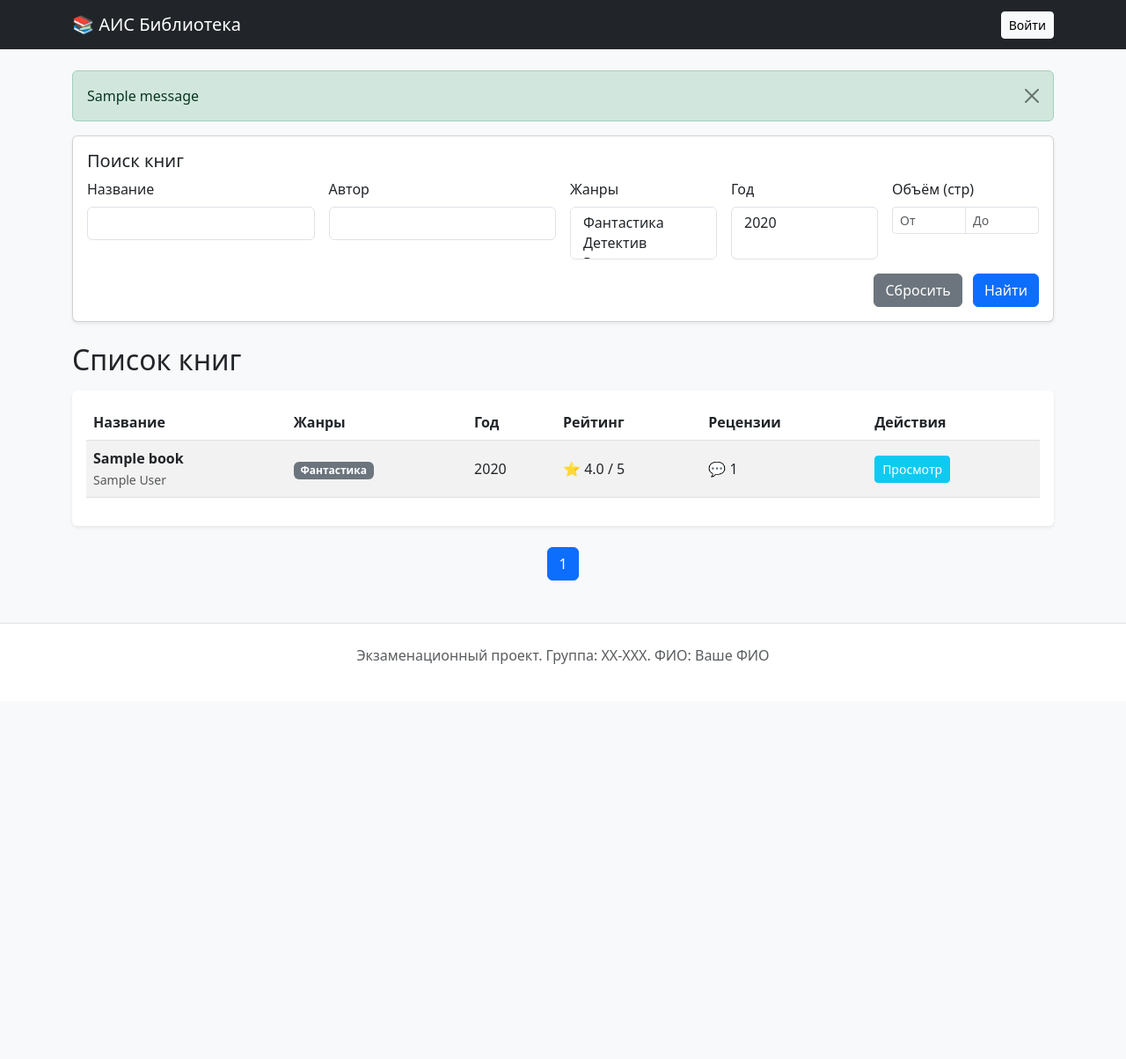
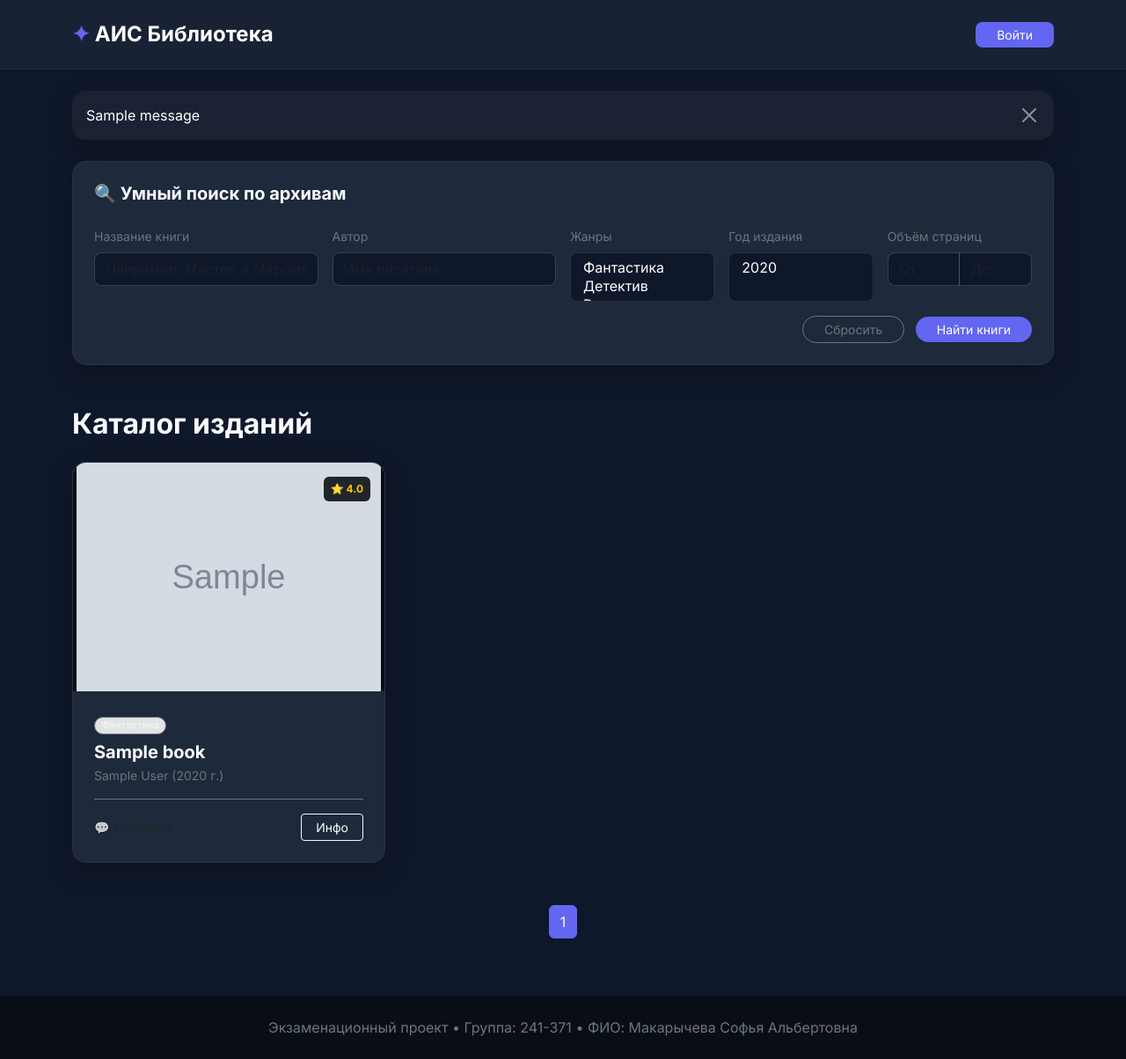
Before and after one commit to ssofpv/electronic-library, a Flask app: page / in a window 1280 px wide. Shown: the whole page at 88% size. Before the commit the page ends 755 px from the top, so only its background shows below. Run offline with Flask 3, Linux system fonts and the light colour scheme; tables that the repository leaves empty hold one stand-in row (values such as "Sample post"); grey boxes marked "Sample" are stand-in pictures; one stand-in notice (Sample message) is shown; some libraries are stand-ins or nearby versions.

Commit message:
Initial commit: exam project

```diff
--- a/templates/base.html
+++ b/templates/base.html
@@ -2,32 +2,114 @@
 <html lang="ru">
 <head>
     <meta charset="UTF-8">
+    <meta name="viewport" content="width=device-width, initial-scale=1.0">
     <title>Электронная библиотека</title>
+    <!-- Продвинутые шрифты и Bootstrap -->
+    <link href="https://fonts.googleapis.com/css2?family=Inter:wght@300;400;500;600;700&display=swap" rel="stylesheet">
     <link href="https://cdn.jsdelivr.net/npm/bootstrap@5.3.0/dist/css/bootstrap.min.css" rel="stylesheet">
     <link rel="stylesheet" href="https://cdn.jsdelivr.net/npm/easymde/dist/easymde.min.css">
+
+    <style>
+        :root {
+            --bg-main: #0f172a;
+            --bg-card: #1e293b;
+            --text-main: #f8fafc;
+            --text-muted: #94a3b8;
+            --accent: #6366f1;
+            --accent-hover: #4f46e5;
+        }
+        body {
+            font-family: 'Inter', sans-serif;
+            background-color: var(--bg-main);
+            color: var(--text-main);
+            min-height: 100vh;
+            display: flex;
+            flex-direction: column;
+        }
+        .navbar-custom {
+            background-color: rgba(30, 41, 59, 0.7);
+            backdrop-filter: blur(12px);
+            border-bottom: 1px solid rgba(255, 255, 255, 0.05);
+        }
+        .glass-card {
+            background: var(--bg-card);
+            border: 1px solid rgba(255, 255, 255, 0.05);
+            border-radius: 16px;
+            box-shadow: 0 10px 30px rgba(0, 0, 0, 0.2);
+            color: var(--text-main);
+        }
+        .btn-accent {
+            background-color: var(--accent);
+            color: white;
+            border-radius: 8px;
+            border: none;
+            transition: all 0.3s ease;
+        }
+        .btn-accent:hover {
+            background-color: var(--accent-hover);
+            color: white;
+            transform: translateY(-2px);
+        }
+        .form-control, .form-select {
+            background-color: #0f172a;
+            border: 1px solid rgba(255, 255, 255, 0.1);
+            color: white !important;
+            border-radius: 8px;
+        }
+        .form-control:focus, .form-select:focus {
+            background-color: #0f172a;
+            border-color: var(--accent);
+            box-shadow: 0 0 0 3px rgba(99, 102, 241, 0.3);
+        }
+        footer {
+            margin-top: auto;
+            background-color: #090d16;
+            border-top: 1px solid rgba(255, 255, 255, 0.05);
+        }
+        /* Стилизация EasyMDE под темную тему */
+        .EasyMDEContainer .CodeMirror {
+            background: #0f172a !important;
+            color: white !important;
+            border-color: rgba(255, 255, 255, 0.1) !important;
+        }
+        .editor-toolbar {
+            background: #1e293b !important;
+            border-color: rgba(255, 255, 255, 0.1) !important;
+        }
+        .editor-toolbar button { color: white !important; }
+        .editor-toolbar button.active, .editor-toolbar button:hover { background: #0f172a !important; }
+    </style>
 </head>
-<body class="bg-light">
-    <nav class="navbar navbar-expand-lg navbar-dark bg-dark mb-4">
+<body>
+    <!-- Навигация -->
+    <nav class="navbar navbar-expand-lg navbar-dark navbar-custom sticky-top mb-4 py-3">
         <div class="container">
-            <a class="navbar-brand" href="{{ url_for('index') }}">📚 АИС Библиотека</a>
+            <a class="navbar-brand fw-bold fs-4 text-white" href="{{ url_for('index') }}">
+                <span style="color: var(--accent);">✦</span> АИС Библиотека
+            </a>
             <div class="ms-auto d-flex align-items-center">
                 {% if current_user.is_authenticated %}
-                    <span class="text-white me-3">{{ current_user.full_name }} ({{ current_user.role.name }})</span>
-                    <a href="{{ url_for('logout') }}" class="btn btn-outline-light btn-sm">Выйти</a>
+                    <span class="text-white-50 me-3 fs-6">
+                        👋 {{ current_user.full_name }} <span class="badge bg-dark-subtle border border-secondary text-white ms-1">{{ current_user.role.name }}</span>
+                    </span>
+                    <a href="{{ url_for('logout') }}" class="btn btn-outline-light btn-sm px-3 rounded-pill">Выйти</a>
                 {% else %}
-                    <a href="{{ url_for('login') }}" class="btn btn-light btn-sm">Войти</a>
+                    <a href="{{ url_for('login') }}" class="btn btn-accent btn-sm px-4">Войти</a>
                 {% endif %}
             </div>
         </div>
     </nav>
 
     <div class="container">
+        <!-- Сообщения -->
         {% with messages = get_flashed_messages(with_categories=true) %}
             {% if messages %}
                 {% for category, message in messages %}
-                    <div class="alert alert-{{ category }} alert-dismissible fade show" role="alert">
-                        {{ message }}
-                        <button type="button" class="btn-close" data-bs-dismiss="alert"></button>
+                    <div class="alert alert-{{ 'danger' if category == 'danger' else 'success' }} glass-card border-0 mb-4 fade show" role="alert" style="background: rgba(255,255,255,0.05); backdrop-filter: blur(10px);">
+                        <div class="d-flex justify-content-between align-items-center text-white">
+                            <span>{{ message }}</span>
+                            <button type="button" class="btn-close btn-close-white" data-bs-dismiss="alert"></button>
+                        </div>
                     </div>
                 {% endfor %}
             {% endif %}
@@ -36,8 +118,8 @@
         {% block content %}{% endblock %}
     </div>
 
-    <footer class="text-center text-muted py-4 mt-5 bg-white border-top">
-        <p>Экзаменационный проект. Группа: ХХ-ХХХ. ФИО: Ваше ФИО</p>
+    <footer class="text-center text-muted py-4 mt-5">
+        <p class="m-0 text-secondary">Экзаменационный проект • Группа: 241-371 • ФИО: Макарычева Софья Альбертовна</p>
     </footer>
 
     <script src="https://cdn.jsdelivr.net/npm/bootstrap@5.3.0/dist/js/bootstrap.bundle.min.js"></script>
--- a/templates/index.html
+++ b/templates/index.html
@@ -1,20 +1,21 @@
 {% extends 'base.html' %}
 {% block content %}
 
-<div class="card mb-4 shadow-sm">
+<!-- Форма поиска -->
+<div class="card glass-card mb-5 p-2">
     <div class="card-body">
-        <h5 class="card-title">Поиск книг</h5>
+        <h5 class="card-title fw-bold mb-4">🔍 Умный поиск по архивам</h5>
         <form method="GET" action="{{ url_for('index') }}" class="row g-3">
             <div class="col-md-3">
-                <label class="form-label">Название</label>
-                <input type="text" name="title" class="form-value form-control" value="{{ request.args.get('title', '') }}">
+                <label class="form-label text-secondary small">Название книги</label>
+                <input type="text" name="title" class="form-control" value="{{ request.args.get('title', '') }}" placeholder="Например: Мастер и Маргарита">
             </div>
             <div class="col-md-3">
-                <label class="form-label">Автор</label>
-                <input type="text" name="author" class="form-control" value="{{ request.args.get('author', '') }}">
+                <label class="form-label text-secondary small">Автор</label>
+                <input type="text" name="author" class="form-control" value="{{ request.args.get('author', '') }}" placeholder="Имя писателя">
             </div>
             <div class="col-md-2">
-                <label class="form-label">Жанры</label>
+                <label class="form-label text-secondary small">Жанры</label>
                 <select name="genres" class="form-select" multiple size="2">
                     {% for g in all_genres %}
                         <option value="{{ g.id }}" {% if g.id|string in request.args.getlist('genres') %}selected{% endif %}>{{ g.name }}</option>
@@ -22,7 +23,7 @@
                 </select>
             </div>
             <div class="col-md-2">
-                <label class="form-label">Год</label>
+                <label class="form-label text-secondary small">Год издания</label>
                 <select name="years" class="form-select" multiple size="2">
                     {% for y in all_years %}
                         <option value="{{ y }}" {% if y|string in request.args.getlist('years') %}selected{% endif %}>{{ y }}</option>
@@ -30,101 +31,117 @@
                 </select>
             </div>
             <div class="col-md-2">
-                <label class="form-label">Объём (стр)</label>
-                <div class="input-group input-group-sm">
+                <label class="form-label text-secondary small">Объём страниц</label>
+                <div class="input-group">
                     <input type="number" name="pages_from" placeholder="От" class="form-control" value="{{ request.args.get('pages_from', '') }}">
                     <input type="number" name="pages_to" placeholder="До" class="form-control" value="{{ request.args.get('pages_to', '') }}">
                 </div>
             </div>
-            <div class="col-12 text-end">
-                <a href="{{ url_for('index') }}" class="btn btn-secondary me-2">Сбросить</a>
-                <button type="submit" class="btn btn-primary">Найти</button>
+            <div class="col-12 text-end mt-3">
+                <a href="{{ url_for('index') }}" class="btn btn-outline-secondary me-2 px-4 btn-sm rounded-pill">Сбросить</a>
+                <button type="submit" class="btn btn-accent px-4 btn-sm rounded-pill">Найти книги</button>
             </div>
         </form>
     </div>
 </div>
 
-<h2 class="mb-3">Список книг</h2>
-<div class="table-responsive bg-white p-3 rounded shadow-sm">
-    <table class="table table-striped align-middle">
-        <thead>
-            <tr>
-                <th>Название</th>
-                <th>Жанры</th>
-                <th>Год</th>
-                <th>Рейтинг</th>
-                <th>Рецензии</th>
-                <th>Действия</th>
-            </tr>
-        </thead>
-        <tbody>
-            {% for book in books %}
-            <tr>
-                <td><strong>{{ book.title }}</strong><br><small class="text-muted">{{ book.author }}</small></td>
-                <td>
+<!-- Заголовок и кнопка добавления -->
+<div class="d-flex justify-content-between align-items-center mb-4">
+    <h2 class="fw-bold m-0">Каталог изданий</h2>
+    {% if current_user.is_authenticated and current_user.is_admin() %}
+        <a href="{{ url_for('add_book') }}" class="btn btn-success btn-sm px-4 rounded-pill">+ Добавить новинку</a>
+    {% endif %}
+</div>
+
+<!-- Сетка карточек книг (Вместо таблицы) -->
+<div class="row row-cols-1 row-cols-md-2 row-cols-lg-3 g-4">
+    {% for book in books %}
+    <div class="col">
+        <div class="card glass-card h-100 overflow-hidden d-flex flex-column transition-all hover-up" style="transition: transform 0.3s ease;">
+            <!-- Картинка обложки -->
+            <div style="height: 260px; background: #090d16; overflow: hidden;" class="text-center position-relative d-flex align-items-center justify-content-center">
+                {% if book.cover %}
+                    <img src="{{ url_for('static', filename='covers/' ~ book.cover.filename) }}" style="max-height: 100%; object-fit: contain;" alt="Обложка">
+                {% else %}
+                    <span class="text-muted">Нет обложки</span>
+                {% endif %}
+                <span class="position-absolute top-0 end-0 m-3 badge bg-dark rgba-bg text-warning p-2">⭐ {{ book.avg_rating }}</span>
+            </div>
+
+            <!-- Инфо карточки -->
+            <div class="card-body d-flex flex-column p-4">
+                <div class="mb-2">
                     {% for g in book.genres %}
-                        <span class="badge bg-secondary">{{ g.name }}</span>
+                        <span class="badge bg-secondary-subtle text-white-50 bg-dark border border-secondary btn-sm rounded-pill me-1" style="font-size: 11px;">{{ g.name }}</span>
                     {% endfor %}
-                </td>
-                <td>{{ book.year }}</td>
-                <td>⭐ {{ book.avg_rating }} / 5</td>
-                <td>💬 {{ book.rev_count }}</td>
-                <td>
+                </div>
+                <h5 class="card-title fw-bold text-white mb-1">{{ book.title }}</h5>
+                <p class="text-secondary small mb-3">{{ book.author }} ({{ book.year }} г.)</p>
+
+                <div class="mt-auto pt-3 border-top border-secondary d-flex justify-content-between align-items-center">
+                    <span class="small text-muted">💬 {{ book.rev_count }} отзывов</span>
+
                     <div class="btn-group btn-group-sm">
-                        <a href="{{ url_for('view_book', book_id=book.id) }}" class="btn btn-info text-white">Просмотр</a>
+                        <a href="{{ url_for('view_book', book_id=book.id) }}" class="btn btn-outline-light btn-sm px-3">Инфо</a>
                         {% if current_user.is_authenticated and (current_user.is_admin() or current_user.is_moderator()) %}
-                            <a href="{{ url_for('edit_book', book_id=book.id) }}" class="btn btn-warning">Редактировать</a>
+                            <a href="{{ url_for('edit_book', book_id=book.id) }}" class="btn btn-outline-warning btn-sm">📝</a>
                         {% endif %}
                         {% if current_user.is_authenticated and current_user.is_admin() %}
-                            <button type="button" class="btn btn-danger" data-bs-toggle="modal" data-bs-target="#deleteModal" data-book-id="{{ book.id }}" data-book-title="{{ book.title }}">Удалить</button>
+                            <button type="button" class="btn btn-outline-danger btn-sm" data-bs-toggle="modal" data-bs-target="#deleteModal" data-book-id="{{ book.id }}" data-book-title="{{ book.title }}">🗑️</button>
                         {% endif %}
                     </div>
-                </td>
-            </tr>
-            {% endfor %}
-        </tbody>
-    </table>
+                </div>
+            </div>
+        </div>
+    </div>
+    {% endfor %}
 </div>
 
-<nav class="mt-4">
+<!-- Пагинация -->
+<nav class="mt-5">
     <ul class="pagination justify-content-center">
         {% for page in pagination.iter_pages() %}
             {% if page %}
                 <li class="page-item {% if page == pagination.page %}active{% endif %}">
-                    <a class="page-link" href="{{ url_for('index', page=page, title=request.args.get('title',''), author=request.args.get('author',''), genres=request.args.getlist('genres'), years=request.args.getlist('years'), pages_from=request.args.get('pages_from',''), pages_to=request.args.get('pages_to','')) }}">{{ page }}</a>
+                    <a class="page-link border-secondary bg-dark text-white" href="{{ url_for('index', page=page, title=request.args.get('title',''), author=request.args.get('author',''), genres=request.args.getlist('genres'), years=request.args.getlist('years'), pages_from=request.args.get('pages_from',''), pages_to=request.args.get('pages_to','')) }}">{{ page }}</a>
                 </li>
             {% else %}
-                <li class="page-item disabled"><span class="page-link">...</span></li>
+                <li class="page-item disabled"><span class="page-link border-secondary bg-dark text-muted">...</span></li>
             {% endif %}
         {% endfor %}
     </ul>
 </nav>
 
-{% if current_user.is_authenticated and current_user.is_admin() %}
-    <div class="mt-3">
-        <a href="{{ url_for('add_book') }}" class="btn btn-success">Добавить книгу</a>
-    </div>
-{% endif %}
-
+<!-- Модальное окно удаления -->
 <div class="modal fade" id="deleteModal" tabindex="-1">
-    <div class="modal-dialog">
-        <form id="deleteForm" method="POST" action="">
-            <div class="modal-content">
-                <div class="modal-header">
-                    <h5 class="modal-title">Удаление книги</h5>
-                    <button type="button" class="btn-close" data-bs-dismiss="modal"></button>
+    <div class="modal-dialog modal-dialog-centered">
+        <form id="deleteForm" method="POST" action="" class="w-100">
+            <div class="modal-content glass-card p-2" style="background: var(--bg-card);">
+                <div class="modal-header border-0">
+                    <h5 class="modal-title text-white fw-bold">Удаление книги</h5>
+                    <button type="button" class="btn-close btn-close-white" data-bs-dismiss="modal"></button>
                 </div>
-                <div class="modal-body">
-                    Вы уверены, что хотите удалить книгу <span id="modalBookTitle" class="fw-bold"></span>?
+                <div class="modal-body text-white-50">
+                    Вы уверены, что хотите безвозвратно удалить книгу <span id="modalBookTitle" class="fw-bold text-white"></span> и все связанные рецензии?
                 </div>
-                <div class="modal-footer">
-                    <button type="button" class="btn btn-secondary" data-bs-dismiss="modal">Нет</button>
-                    <button type="submit" class="btn btn-danger">Да</button>
+                <div class="modal-footer border-0">
+                    <button type="button" class="btn btn-secondary px-4 rounded-pill btn-sm" data-bs-dismiss="modal">Нет</button>
+                    <button type="submit" class="btn btn-danger px-4 rounded-pill btn-sm">Да, удалить</button>
                 </div>
             </div>
         </form>
     </div>
 </div>
+
+<style>
+    .hover-up:hover {
+        transform: translateY(-5px);
+    }
+    .pagination .active .page-link {
+        background-color: var(--accent) !important;
+        border-color: var(--accent) !important;
+    }
+</style>
 
 {% endblock %}
 
```
Also changed, not shown: instance/library.db (added).
